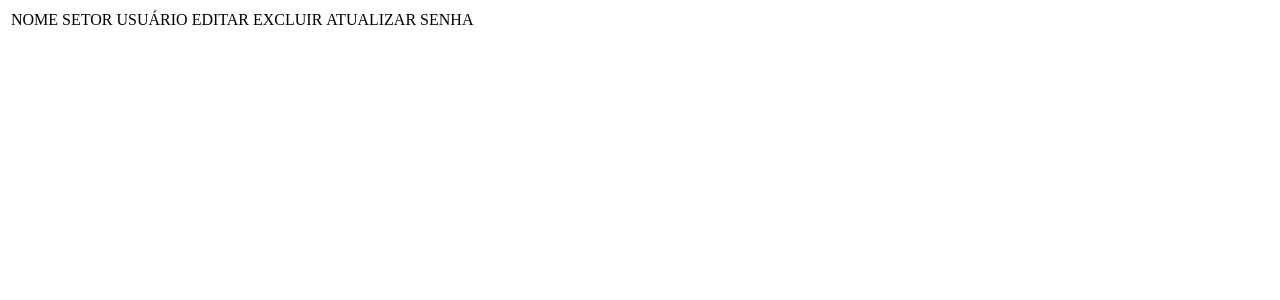
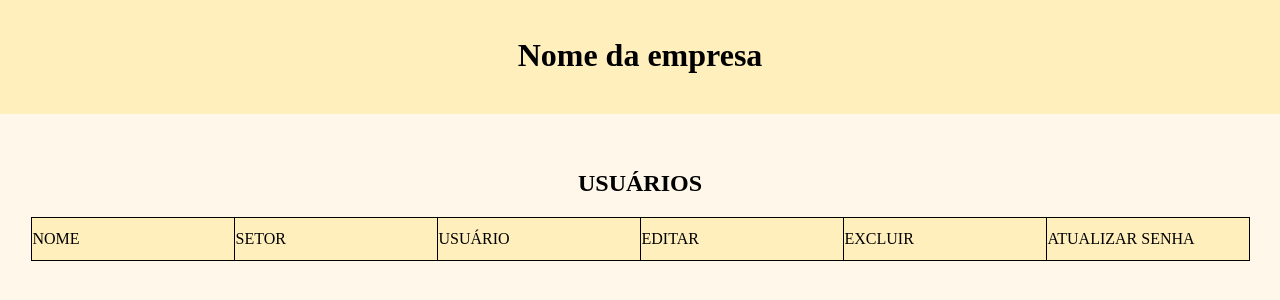
Before and after one commit to Igor-S-Souza/Trabalho-Final-1, a PHP site: page /ADM/usuario_setor.php in a window 1280 px wide. Shown: the top 300 px of the page. Run offline with PHP 8.4, Linux system fonts and the light colour scheme; data that the repository does not hold is empty; some libraries are stand-ins or nearby versions.

Commit message:
finalização

```diff
--- a/ADM/usuario_setor.php
+++ b/ADM/usuario_setor.php
@@ -4,27 +4,46 @@
 	<?php include ('../BANCO/conexao.php'); ?>
 	<meta charset="utf-8">
 	<meta name="viewport" content="width=device-width, initial-scale=1">
+	<link rel="stylesheet" type="text/css" href="../CSS/estilo.css">
+	<script src="https://kit.fontawesome.com/875bd3d356.js" crossorigin="anonymous"></script>
+<!-- 	<script language=javascript type="text/javascript">
+	function newPopup(){
+	varWindow = window.open ('popup.html', 'popup')
+	}
+</script> -->
 	<title></title>
 </head>
-<body>
-<table>
-	<tr>
-		<td>
+<body class="corpo">
+	<center>
+	<div class="div_nome_empresa">
+		<br>
+		<h1>Nome da empresa</h1>
+		<br>
+	</div>
+	<br>
+	<br>
+	<h2>USUÁRIOS</h2>
+	</center>
+<div class="">
+<center>
+<table class="tabela">
+	<tr class="tr">
+		<td class="td">
 			NOME
 		</td>
-		<td>
+		<td class="td">
 			SETOR
 		</td>
-		<td>
+		<td class="td">
 			USUÁRIO
 		</td>
-		<td>
+		<td class="td">
 			EDITAR
 		</td>
-		<td>
+		<td class="td">
 			EXCLUIR
 		</td>
-		<td>
+		<td class="td">
 			ATUALIZAR SENHA
 		</td>
 	</tr>
@@ -36,27 +55,33 @@
 		 $setor = $campo ['setor'];
 		 $login = $campo['login'];
  ?>
-	<tr>
-		<td>
+	<tr class="tr2">
+		<td class="td2">
 			<?php echo $nome; ?>
 		</td>
-		<td>
+		<td class="td2">
 			<?php echo $setor; ?>
 		</td>
-		<td>
+		<td class="td2">
 			<?php echo $login; ?>
 		</td>
-		<td>
-			<a href="editar_usuario.php?id=<?php echo $id; ?>">editar</a>
+		<td class="td2">
+			<a href="editar_usuario.php?id=<?php echo $id; ?>"><i class="fa-solid fa-pencil"></i></a>
 		</td>
-		<td>
-			<a href="excluir_usuario.php?id=<?php echo $id; ?>">excluir</a>
+		<td class="td2">
+			<a href="excluir_usuario.php"><i class="fa-solid fa-trash-can"></i></a>
 		</td>
-		<td>
+		<td class="td2">
 			<a href="editar_senha_usuario.php?id=<?php echo $id; ?>">Atualizar senha</a>
 		</td>
 	</tr>
 </table>
+<div id="abrirModal" class="fundo2">
+
+
+<div>
+</center>
+</div>
 <?php } ?>
 </body>
 </html>
--- a/CSS/estilo.css
+++ b/CSS/estilo.css
@@ -32,3 +32,22 @@
 	margin-left: 50px;
 	margin-bottom: 5px;
 }
+.tabela{
+	border-collapse: collapse;
+}
+.tr{
+	background-color: #ffefbd;
+	border: 1px solid black;
+}
+.td{
+	border: 1px solid black;
+	width: 200px;
+	height: 40px;
+}
+.tr2{
+    border: 1px solid black;
+}
+.td2{
+    border: 1px solid black;
+    background-color: white;
+}
--- a/verificando_usuario.php
+++ b/verificando_usuario.php
@@ -38,7 +38,7 @@ session_start();
 							//Direcionando o usuário para a área de seu setor
                         	if ($setor == "ADM") {
                         		$_SESSION['msg_de_bem_vindo'] = "<p class=''>Olá, $nome</p>";
-                        		header("Location: ADM/menu.php");
+                        		header("Location: ADM/usuario_setor.php");
                         	}
 
                         	//Direcionando o usuário para a área de seu setor
```
Also changed, not shown: ADM/alterando_senha_usuario.php (added, +19 -0 lines), ADM/alterar_senha.php (added, +22 -0 lines), ADM/editando_usuario.php (added, +18 -0 lines), ADM/editar_senha_usuario.php (added, +21 -0 lines), ADM/editar_usuario.php (added, +35 -0 lines), ADM/excluir_usuario.php (added, +14 -0 lines), ADM/verificando_senha_usuario.php (added, +18 -0 lines).
